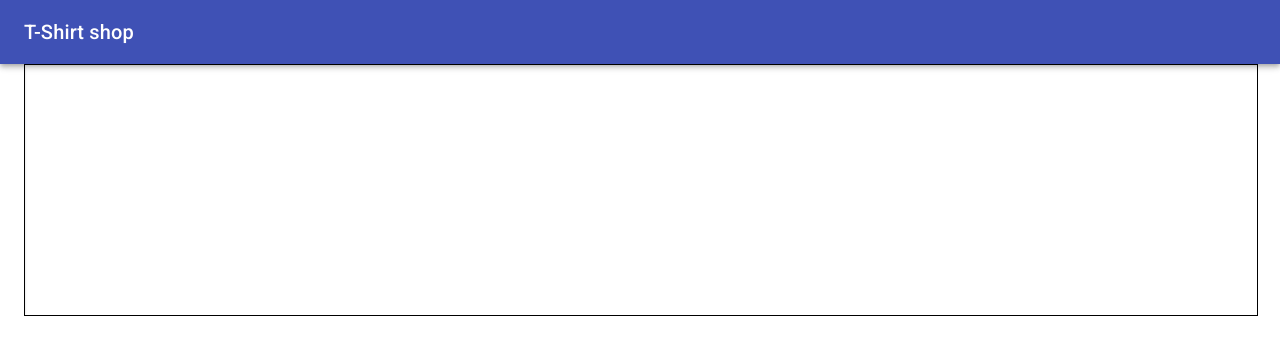
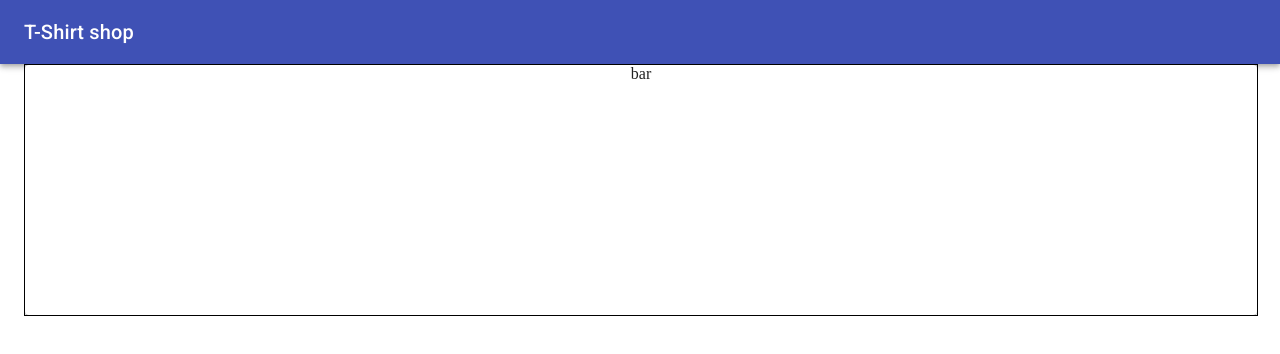
Before and after one commit to WIllChengster/tshirt_shop, a React (Create React App) app: page / in a window 1280 px wide. Shown: the top 354 px of the page. Built offline with nearby package versions, Linux system fonts and the light colour scheme.

Commit message:
carousel: completed 1 full cycle

```diff
--- a/src/components/Carousel.js
+++ b/src/components/Carousel.js
@@ -6,8 +6,7 @@ import transitions from '@material-ui/core/styles/transitions';
 
 const useStyles = makeStyles(theme => ({
     carousel: {
-        display: 'flex',
-        flexFlow: 'column wrap',
+        position: 'relative',
         overflow: 'hidden',
         width: "100%",
         height: '250px',
@@ -16,22 +15,31 @@ const useStyles = makeStyles(theme => ({
     },
 
     carousel_item: {
+        position: 'absolute',
         width: '100%',
         height: '100%',
         textAlign: 'center',
-        transform: 'translateX(0%)',
+        transition: '1s',
+        top: 0,
+        bottom:0,
+        right:0,
+        left:0,
+
 
     },
 
     exiting_item: {
-        transition: '1s',
+
         transform: 'translateX(-100%);'
     },
 
     incoming_item: {
-        transition: '1s',
 
-        // transform: 'translateX(0%)',
+        transform: 'translateX(0%)',
+    },
+
+    awaiting_item: {
+        transform: 'translateX(100%)'
     }
 
 
@@ -44,11 +52,15 @@ const Carousel = (props) => {
     const [slideIndex, switchSlide] = useState(0)
 
     const [slide1Class, changeSlide1Class] = useState(classes.carousel_item)
-
+    const [slide2Class, changeSlide2Class] = useState(`${classes.carousel_item} ${classes.awaiting_item}`)
     useEffect( () => {
         setTimeout( () => {
             changeSlide1Class(`${classes.carousel_item} ${classes.exiting_item}`)
-        }, 1000 )
+            changeSlide2Class(`${classes.carousel_item} ${classes.incoming_item}`)
+        }, 3000 )
+
+
+
     } )
 
 
@@ -57,8 +69,8 @@ const Carousel = (props) => {
 
     return (
         <div className={classes.carousel}>
-            <Paper className={ slide1Class }>{words[slideIndex]}</Paper>
-            {/* <Paper className={classes.carousel_item}>{words[slideIndex]}</Paper> */}
+            <Paper className={ slide1Class }> foo </Paper>
+            <Paper className={ slide2Class }> bar </Paper>
         </div>
     )
 }
```
